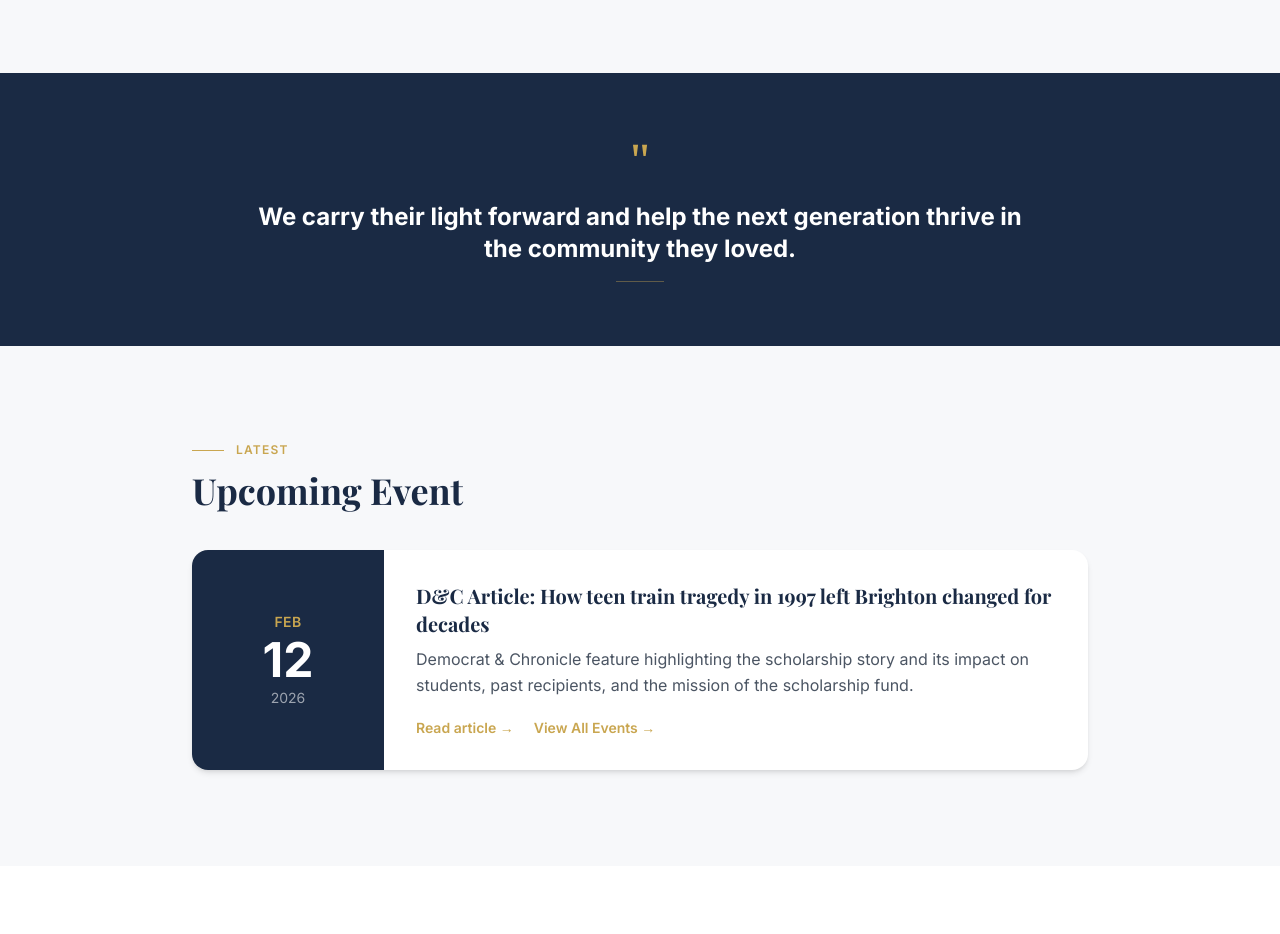
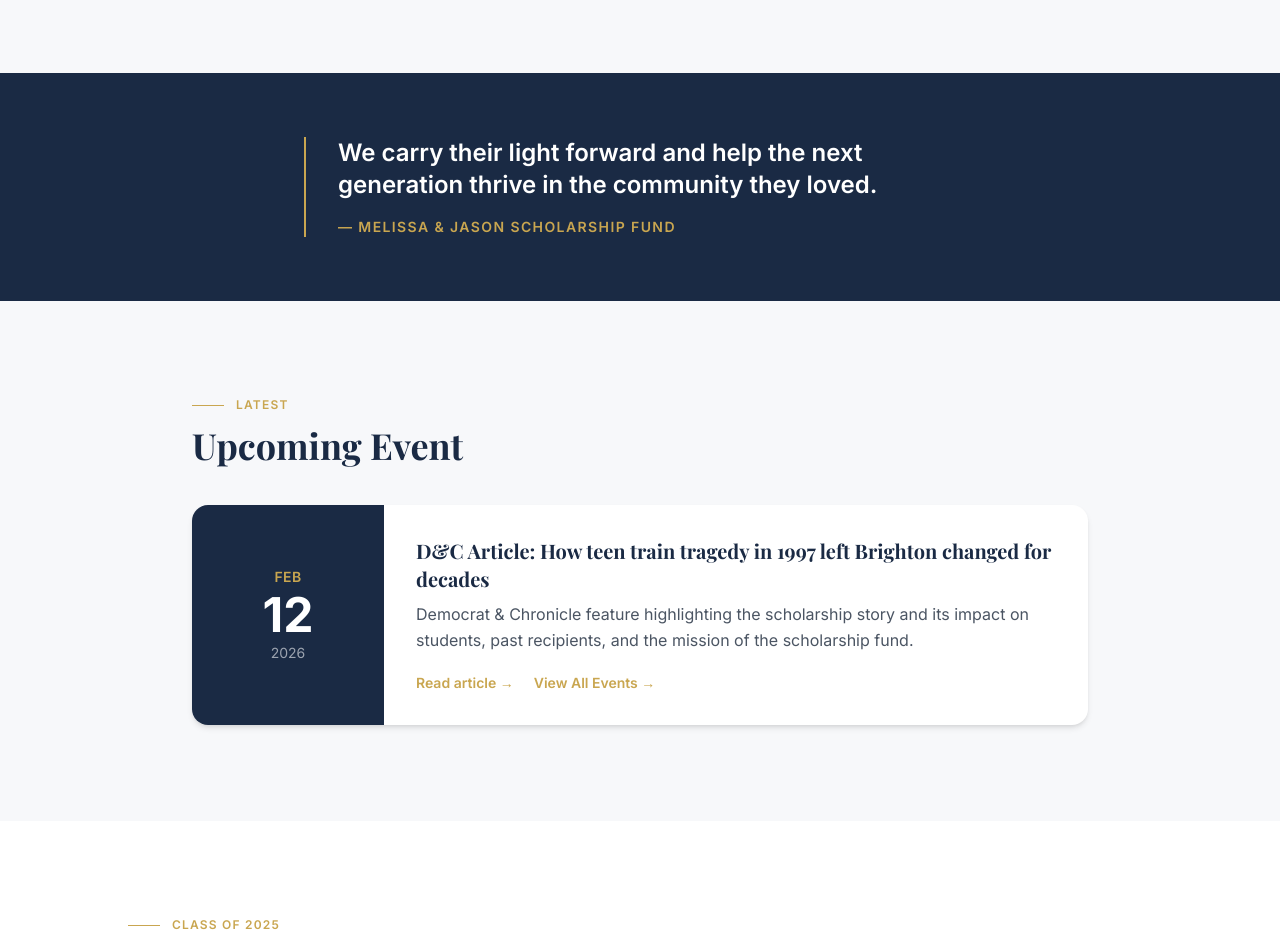
Before and after one commit to laugostini20-byte/melissa-jason-scholarship, a React (Vite) app: page / in a window 1280 px wide. Shown: the part 1400-2334 px from the top of the page. Built offline with nearby package versions, Linux system fonts and the light colour scheme.

Commit message:
Replace pull quote decorative mark with clean gold left-border style

```diff
--- a/src/pages/Home.tsx
+++ b/src/pages/Home.tsx
@@ -52,12 +52,13 @@ const Home = () => {
 
       {/* Pull quote */}
       <section className="bg-navy py-16 px-4">
-        <div className="container mx-auto max-w-3xl text-center">
-          <div className="text-gold text-5xl font-serif leading-none mb-4">"</div>
-          <blockquote className="text-white text-xl sm:text-2xl font-bold leading-relaxed mb-4">
-            We carry their light forward and help the next generation thrive in the community they loved.
-          </blockquote>
-          <div className="w-12 h-px bg-gold/40 mx-auto" />
+        <div className="container mx-auto max-w-2xl">
+          <div className="border-l-2 border-gold pl-8">
+            <blockquote className="text-white text-xl sm:text-2xl font-semibold leading-relaxed mb-4">
+              We carry their light forward and help the next generation thrive in the community they loved.
+            </blockquote>
+            <p className="text-gold text-sm uppercase tracking-widest font-semibold">— Melissa & Jason Scholarship Fund</p>
+          </div>
         </div>
       </section>
 
```
